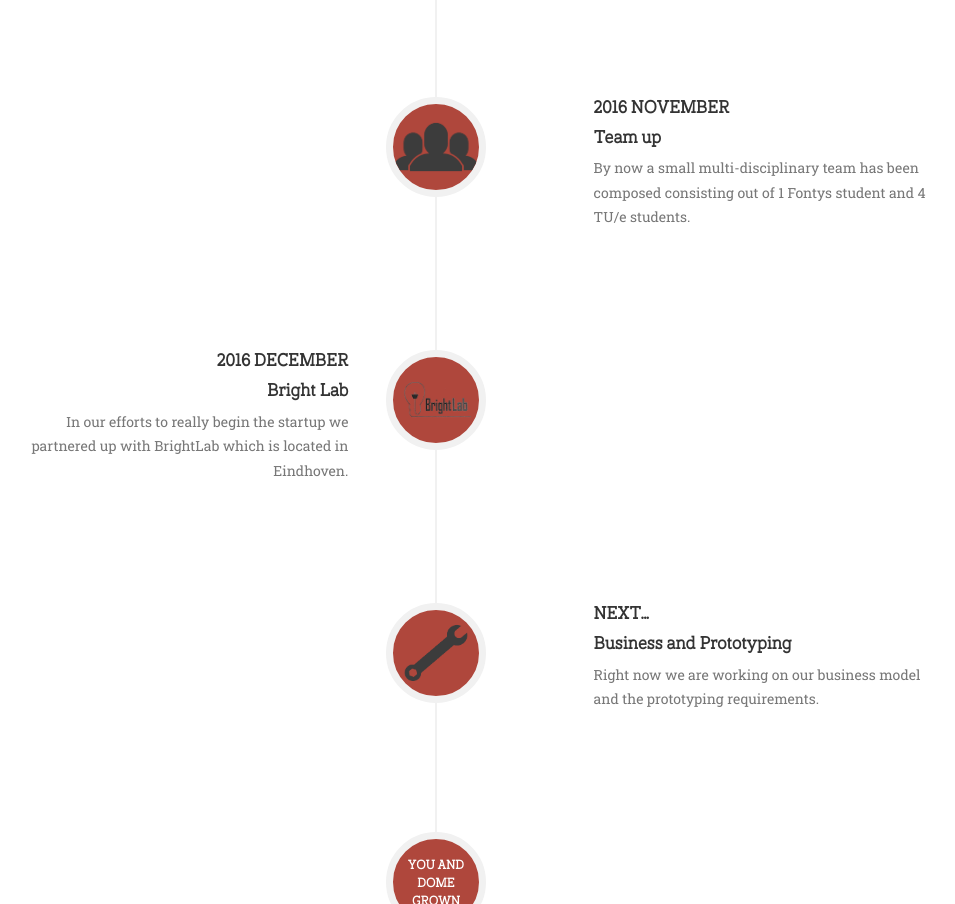
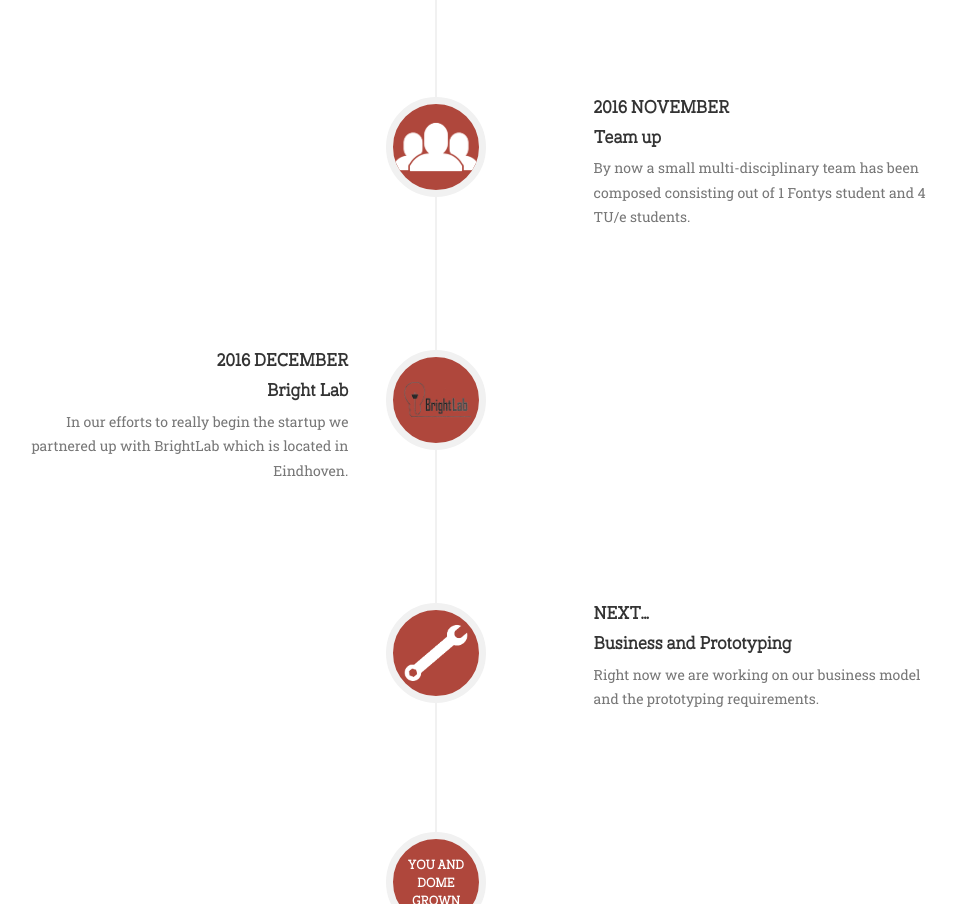
Before and after one commit to koenyyy/DomeGrown, a website: page website/index.html in a window 1280 px wide. Shown: the part 3086-3990 px from the top of the page, without its empty margins (169-1124 px from the left). Drawn offline with nearby package versions, Linux system fonts and the light colour scheme; files whose address does not match are found by name; a web font is replaced by a local one.

Commit message:
small icon updates

```diff
--- a/website/index.html
+++ b/website/index.html
@@ -174,7 +174,7 @@
                         </li>
                         <li class="timeline-inverted">
                             <div class="timeline-image">
-                                <img class="img-circle img-responsive" src="img/About/Groupwork.png" alt="">
+                                <img class="img-circle img-responsive" src="img/About/Groupwork%20white.png" alt="">
                             </div>
                             <div class="timeline-panel">
                                 <div class="timeline-heading">
@@ -202,7 +202,7 @@
                         </li>
                         <li class="timeline-inverted">
                             <div class="timeline-image">
-                                <img class="img-circle img-responsive" src="img/About/wrench%20icon.png" alt="">
+                                <img class="img-circle img-responsive" src="img/About/wrench%20icon%20white.png" alt="">
                             </div>
                             <div class="timeline-panel">
                                 <div class="timeline-heading">
```
Also changed, not shown: website/img/About/Groupwork white.png (added), website/img/About/brightlabSquare inverted.png (added), website/img/About/wrench icon white.png (added).
